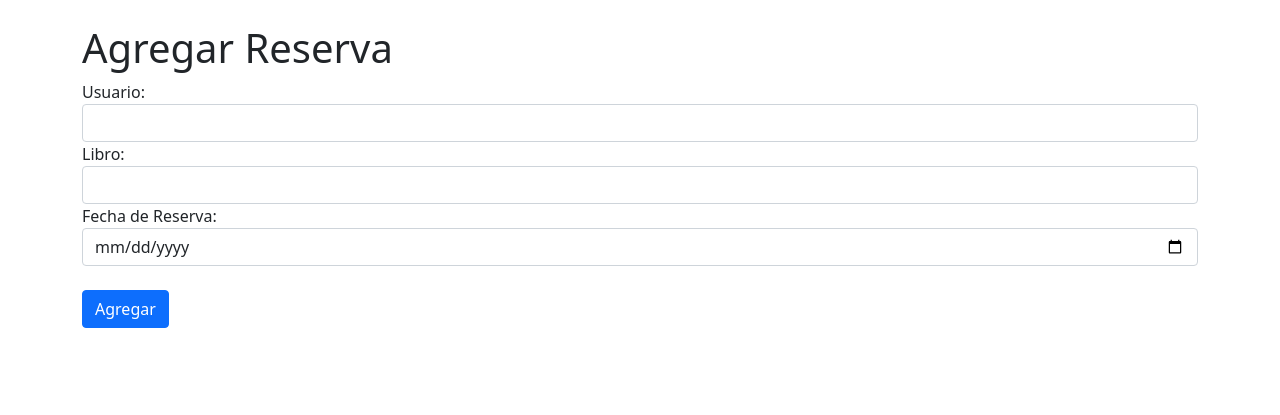
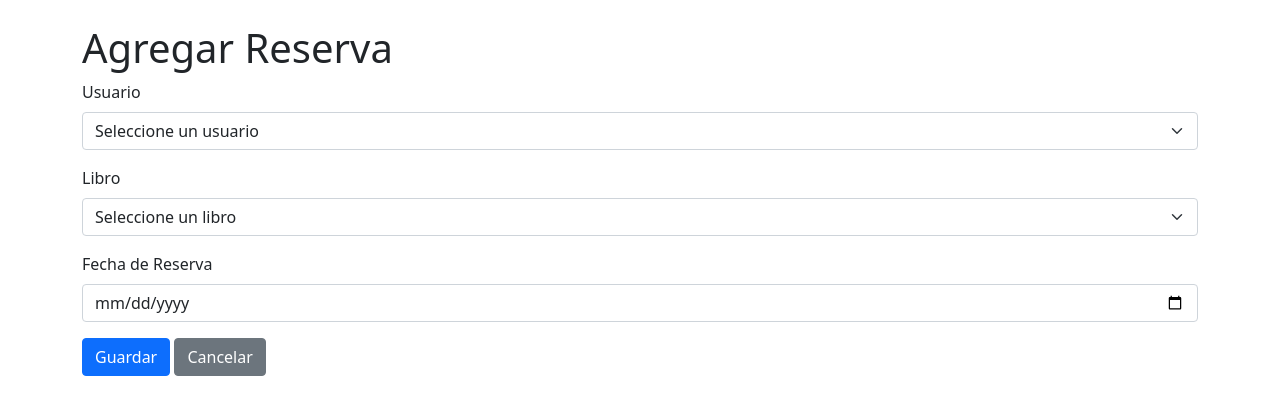
Before and after one commit to Azmo23/CRUD_Biblioteca, a Flask app: page /reservas/agregar in a window 1280 px wide. Shown: the part 56-471 px from the top of the page. Run offline with Flask 3, Linux system fonts and the light colour scheme; data that the repository does not hold is empty; some libraries are stand-ins or nearby versions.

Commit message:
Se añade el archivo HTML que contiene el formulario de registro de nuevos prestamos con los campos:
- Usuario

- Libro

- Fecha de Reserva

```diff
--- a/templates/reservas/agregar.html
+++ b/templates/reservas/agregar.html
@@ -3,28 +3,29 @@
 {% block content %}
 <h1>Agregar Reserva</h1>
 <form method="POST">
-    <div class="form-group">
-        <label for="usuario_id">Usuario:</label>
-        <select class="form-control" id="usuario_id" name="usuario_id" required>
+    <div class="mb-3">
+        <label for="usuario_id" class="form-label">Usuario</label>
+        <select class="form-select" id="usuario_id" name="usuario_id" required>
+            <option value="">Seleccione un usuario</option>
             {% for usuario in usuarios %}
-            <option value="{{ usuario._id }}">{{ usuario.nombre }}</option>
+            <option value="{{ usuario[0] }}">{{ usuario[1] }} {{ usuario[2] }}</option>
             {% endfor %}
         </select>
     </div>
-    <div class="form-group">
-        <label for="libro_id">Libro:</label>
-        <select class="form-control" id="libro_id" name="libro_id" required>
+    <div class="mb-3">
+        <label for="libro_id" class="form-label">Libro</label>
+        <select class="form-select" id="libro_id" name="libro_id" required>
+            <option value="">Seleccione un libro</option>
             {% for libro in libros %}
-            <option value="{{ libro._id }}">{{ libro.titulo }}</option>
+            <option value="{{ libro[0] }}">{{ libro[1] }}</option>
             {% endfor %}
         </select>
     </div>
-    <div class="form-group">
-        <label for="fecha_reserva">Fecha de Reserva:</label>
-        <input type="date" class="form-control" id="fecha_reserva" name="fecha_reserva" required>
+    <div class="mb-3">
+        <label for="fechaReserva" class="form-label">Fecha de Reserva</label>
+        <input type="date" class="form-control" id="fechaReserva" name="fechaReserva" required>
     </div>
-    <br>
-
-    <button type="submit" class="btn btn-primary">Agregar</button>
+    <button type="submit" class="btn btn-primary">Guardar</button>
+    <a href="{{ url_for('reservas') }}" class="btn btn-secondary">Cancelar</a>
 </form>
 {% endblock %}
```
